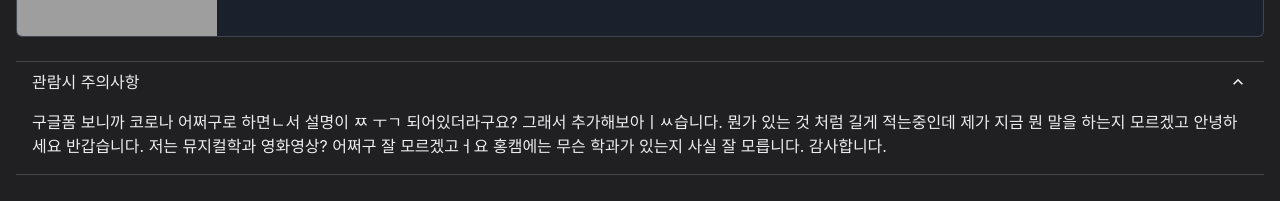
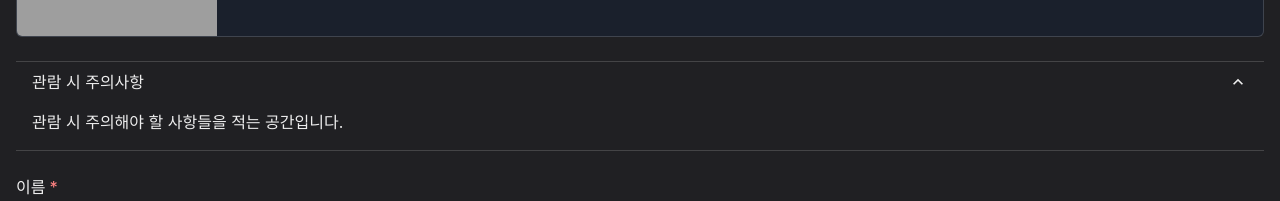
Before and after one commit to Haetae-Code/NextJS_Stage_Play, a Next.js app: page /reservationdetail in a window 1280 px wide. Shown: the part 442-643 px from the top of the page. Built offline with nearby package versions, Linux system fonts and the light colour scheme; grey boxes are pictures that could not be loaded.

Commit message:
reservationdetail 본문변경

```diff
--- a/pages/reservationdetail.js
+++ b/pages/reservationdetail.js
@@ -94,18 +94,13 @@ const Page2 = () => {
                     <h2>
                         <AccordionButton>
                             <Box as="span" flex="1" textAlign="left">
-                                관람시 주의사항
+                                관람 시 주의사항
                             </Box>
                             <AccordionIcon />
                         </AccordionButton>
                     </h2>
                     <AccordionPanel pb={4}>
-                        구글폼 보니까 코로나 어쩌구로 하면ㄴ서 설명이 ㅉ ㅜㄱ
-                        되어있더라구요? 그래서 추가해보아ㅣㅆ습니다. 뭔가 있는
-                        것 처럼 길게 적는중인데 제가 지금 뭔 말을 하는지
-                        모르겠고 안녕하세요 반갑습니다. 저는 뮤지컬학과
-                        영화영상? 어쩌구 잘 모르겠고ㅓ요 홍캠에는 무슨 학과가
-                        있는지 사실 잘 모릅니다. 감사합니다.
+                        관람 시 주의해야 할 사항들을 적는 공간입니다.
                     </AccordionPanel>
                 </AccordionItem>
             </Accordion>
```
